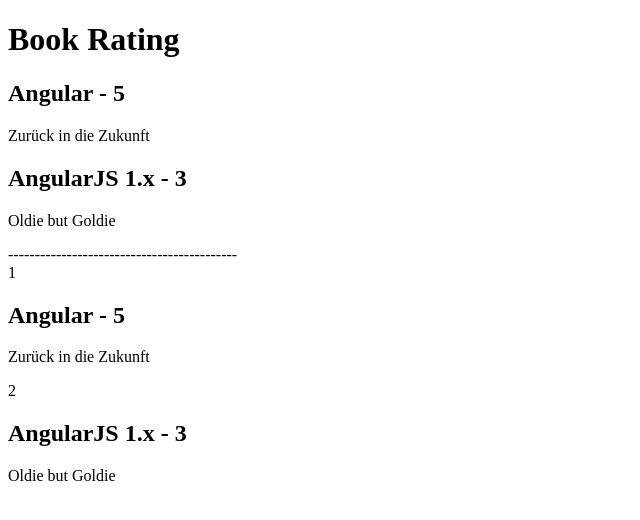
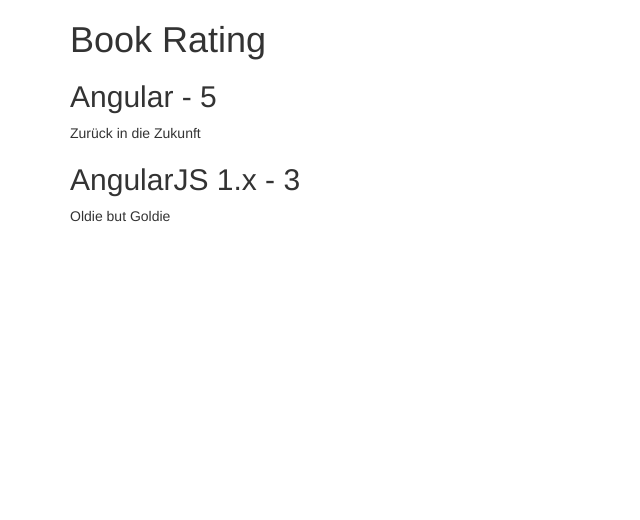
Before and after one commit to angular-schule/2017-05-angular-workshop-mannheim, an Angular app in the folder book-rating/: page / in a window 1280 px wide. Shown: the top 520 px of the page, without its empty margins (0-640 px from the left). Built offline with nearby package versions, Linux system fonts and the light colour scheme.

Commit message:
imports boostrap CSS framework

```diff
--- a/book-rating/package.json
+++ b/book-rating/package.json
@@ -20,6 +20,7 @@
     "@angular/platform-browser": "^4.0.0",
     "@angular/platform-browser-dynamic": "^4.0.0",
     "@angular/router": "^4.0.0",
+    "bootstrap": "^3.3.7",
     "core-js": "^2.4.1",
     "rxjs": "^5.1.0",
     "zone.js": "^0.8.4"
--- a/book-rating/src/app/book/book.component.ts
+++ b/book-rating/src/app/book/book.component.ts
@@ -12,9 +12,12 @@
   @Input()
   book: Book;
 
-  constructor() { }
+  constructor() {
+    //4window.setInterval(function() { console.log('adsasd') }, 1);
+  }
 
   ngOnInit() {
+   // throw "asdasd";
   }
 
 }
--- a/book-rating/src/app/dashboard/dashboard.component.html
+++ b/book-rating/src/app/dashboard/dashboard.component.html
@@ -1,15 +1,3 @@
-
 <br-book
   [book]="b"
   *ngFor="let b of books"></br-book>
-
-
--------------------------------------------
-
-
-<div *ngFor="let b of books; let i = index">
-
-  {{ i+1 }}
-  <br-book [book]="b"></br-book>
-
-</div>
--- a/book-rating/src/index.html
+++ b/book-rating/src/index.html
@@ -8,7 +8,7 @@
   <meta name="viewport" content="width=device-width, <initial-></initial->scale=1">
   <link rel="icon" type="image/x-icon" href="favicon.ico">
 </head>
-<body>
+<body class="container">
   <br-root>Loading...</br-root>
 </body>
 </html>
```
Also changed, not shown: book-rating/.angular-cli.json.
